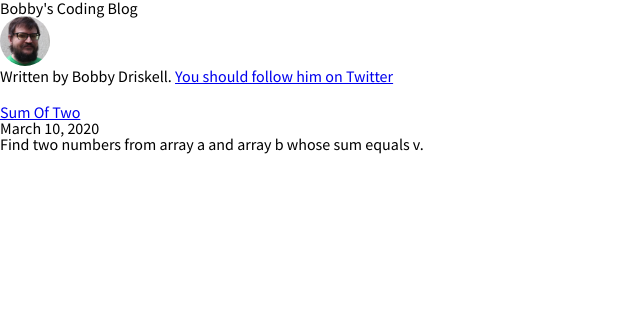
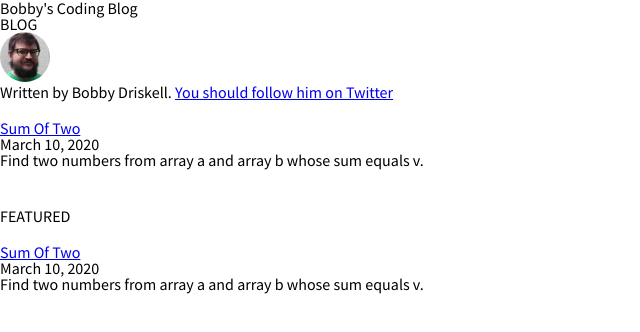
Before and after one commit to BobbyAD/challenge-blog, a Gatsby site: page / in a window 1280 px wide. Shown: the whole page, without its empty margins (0-640 px from the left). Built offline with nearby package versions, Linux system fonts and the light colour scheme; Gatsby itself is replaced by a stand-in of ours; some packages are replaced by stand-ins of ours.

Commit message:
Featured works

```diff
--- a/content/blog/sum-of-two.md
+++ b/content/blog/sum-of-two.md
@@ -3,7 +3,7 @@ path: sum-of-two-31020
 date: 2020-03-10T21:33:52.333Z
 title: Sum Of Two
 description: Find two numbers from array a and array b whose sum equals v.
-featured: false
+featured: true
 ---
 The easiest solution is to loop through each array, and check each combination for a match to _v_.
 
--- /dev/null
+++ b/src/components/featured.js
@@ -0,0 +1,40 @@
+import React from "react"
+import { Link, graphql, useStaticQuery } from "gatsby"
+
+import { useFeatured } from "../queries/useFeatured"
+
+const Featured = () => {
+    const posts = useFeatured()
+
+    return (
+        <div>
+            <div style={{ margin: "20px 0 40px" }}>
+                {posts.map(({ node }) => {
+                    const title = node.frontmatter.title || node.fields.slug
+                    return (
+                        <div key={node.fields.slug}>
+                            <h3>
+                                <Link
+                                    style={{ boxShadow: `none` }}
+                                    to={`${node.fields.slug}`}
+                                >
+                                    {title}
+                                </Link>
+                            </h3>
+                            <small>{node.frontmatter.date}</small>
+                            <p
+                                dangerouslySetInnerHTML={{
+                                    __html:
+                                        node.frontmatter.description ||
+                                        node.excerpt,
+                                }}
+                            />
+                        </div>
+                    )
+                })}
+            </div>
+        </div>
+    )
+}
+
+export default Featured
--- a/src/pages/index.js
+++ b/src/pages/index.js
@@ -9,6 +9,7 @@ import "../styles/reset.css"
 import "../styles/fonts.css"
 
 import { ThemeProvider } from "react-jss"
+import Featured from "../components/featured"
 
 const IndexPage = () => {
     const theme = {}
@@ -19,7 +20,10 @@ const IndexPage = () => {
         <ThemeProvider theme={theme}>
             <div className={classes.container}>
                 <div className={classes.title}>{`${siteTitle}`}</div>
+                BLOG
                 <Blog />
+                FEATURED
+                <Featured />
             </div>
         </ThemeProvider>
     )
--- a/src/queries/useFeatured.js
+++ b/src/queries/useFeatured.js
@@ -5,7 +5,7 @@ export const useFeatured = () => {
         query featuredQuery {
             allMdx(
                 sort: { fields: [frontmatter___date], order: DESC }
-                filter: { frontmatter: { featured: { eq: "true" } } }
+                filter: { frontmatter: { featured: { eq: true } } }
             ) {
                 edges {
                     node {
```
